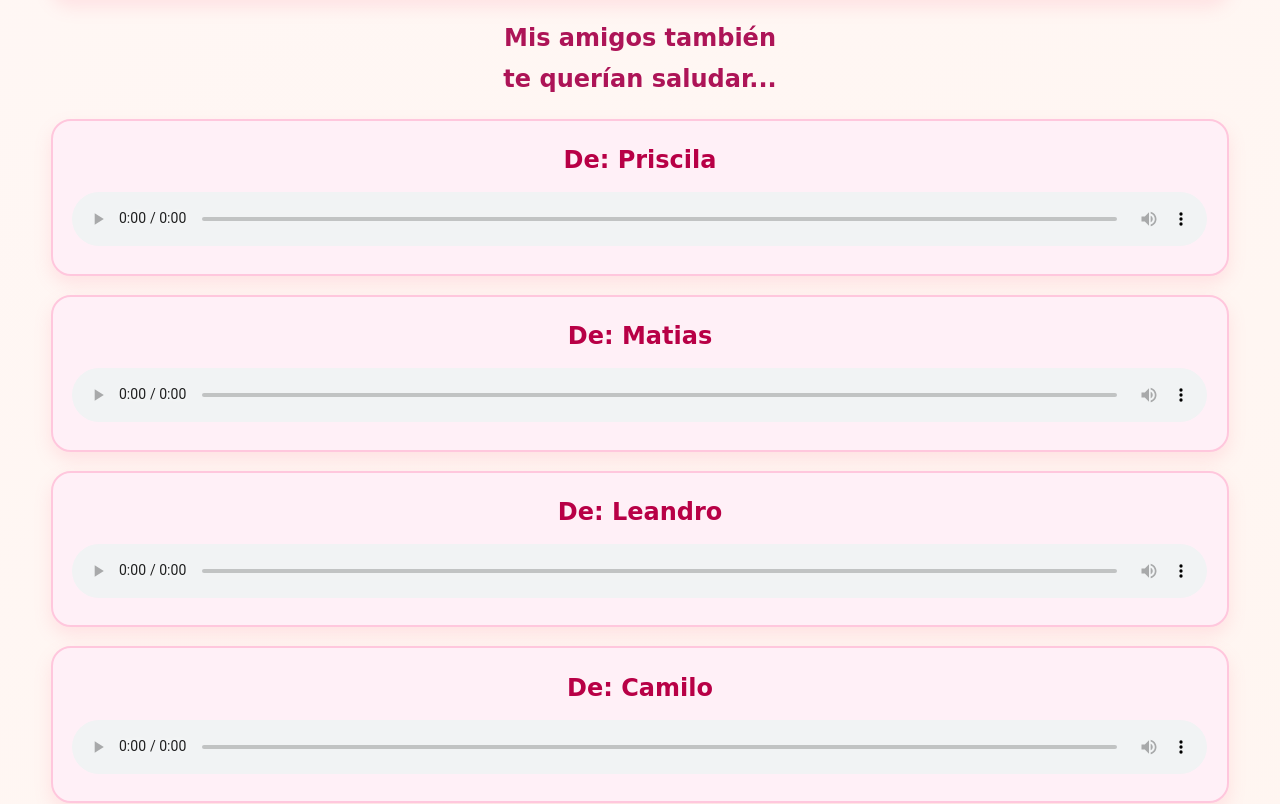
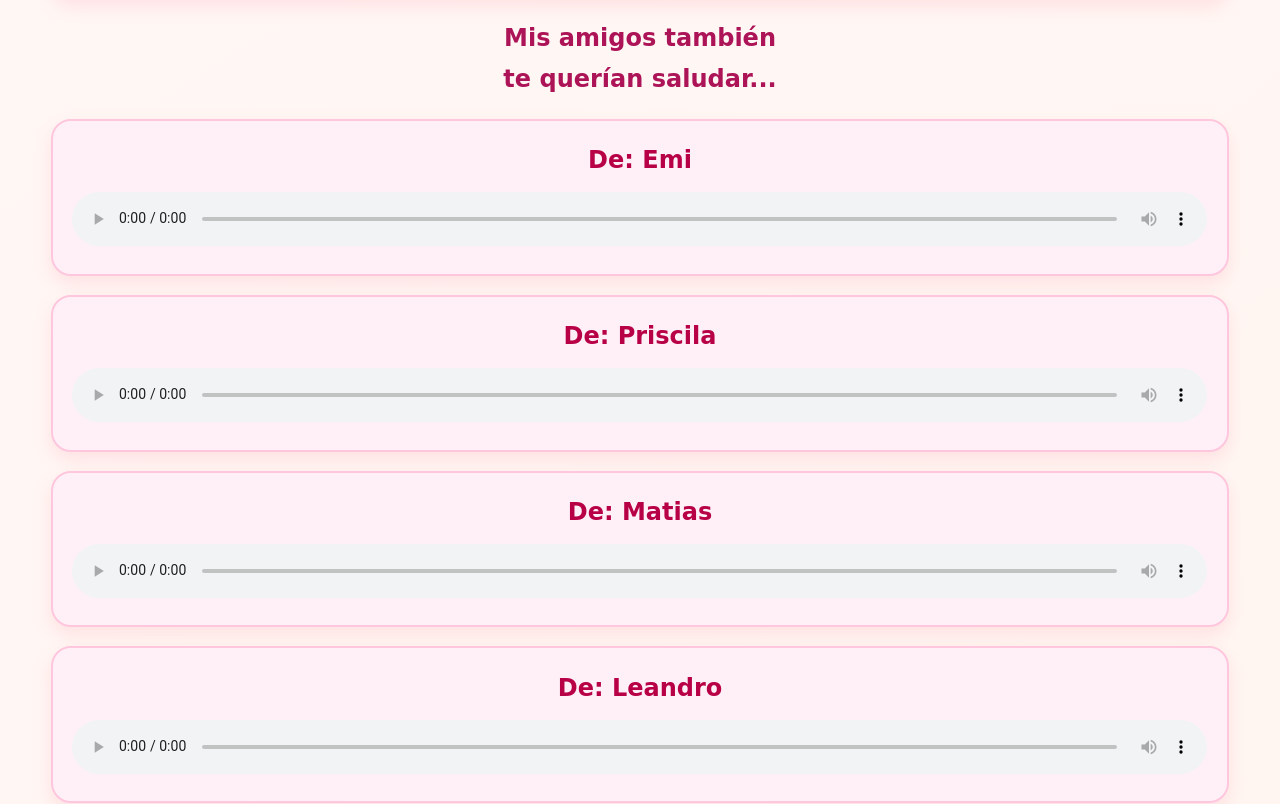
Before and after one commit to gabrielalonsoo13/cumple-mama, a plain HTML site: page index.html in a window 1280 px wide. Shown: the part 4525-5329 px from the top of the page. Drawn offline with Linux system fonts and the light colour scheme; a web font is replaced by a local one.

Commit message:
audio emi

```diff
--- a/index.html
+++ b/index.html
@@ -81,6 +81,11 @@
             </div>
 
             <h1 style="color: #ad1457">Mis amigos también <br>te querían saludar...</h3>
+
+            <div class="audio-item">
+                <h3>De: Emi</h3>
+                <audio controls src="audios\emi.opus"></audio>
+            </div>
 
             <div class="audio-item">
                 <h3>De: Priscila</h3>
```
Also changed, not shown: 1 other file.
